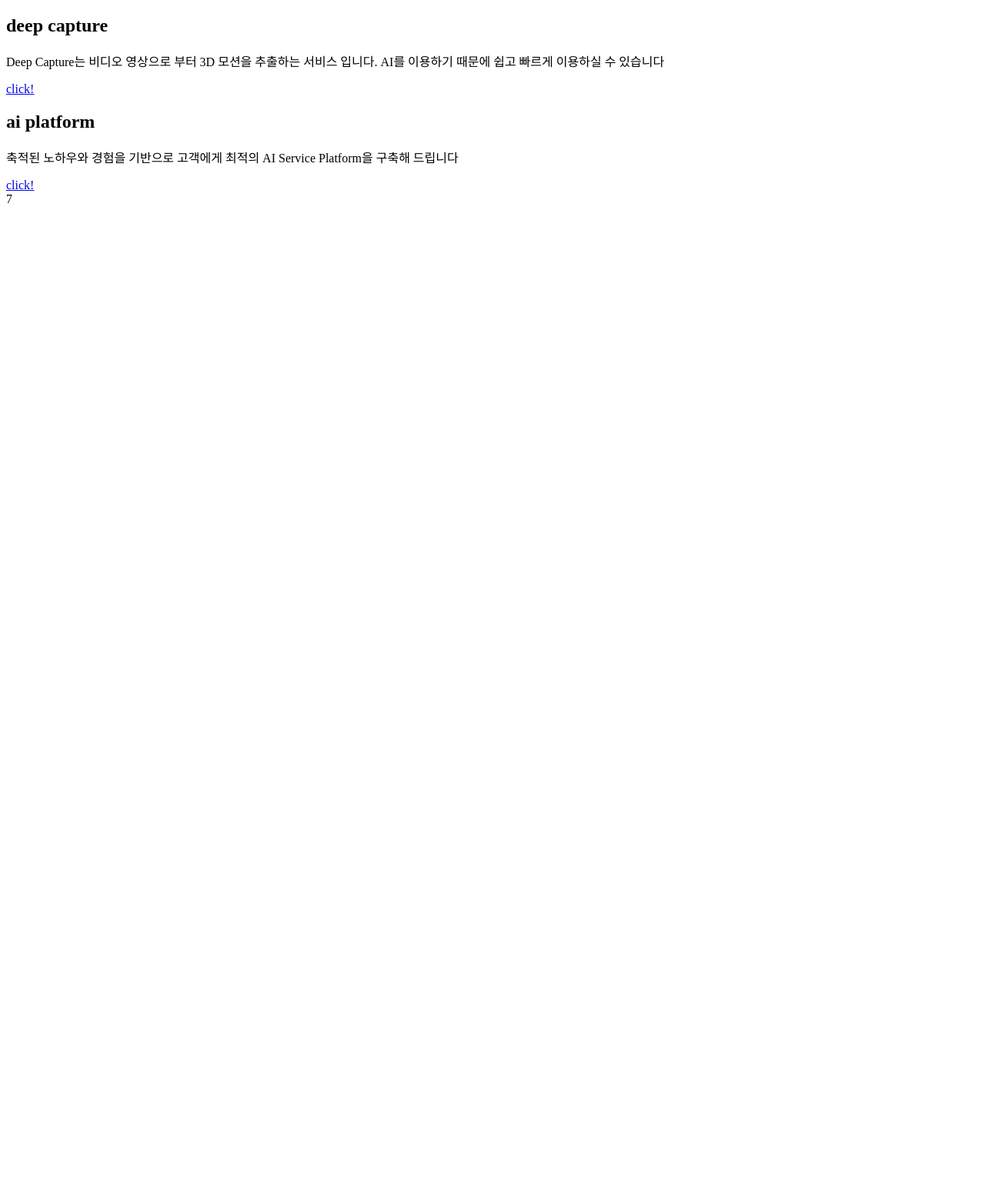
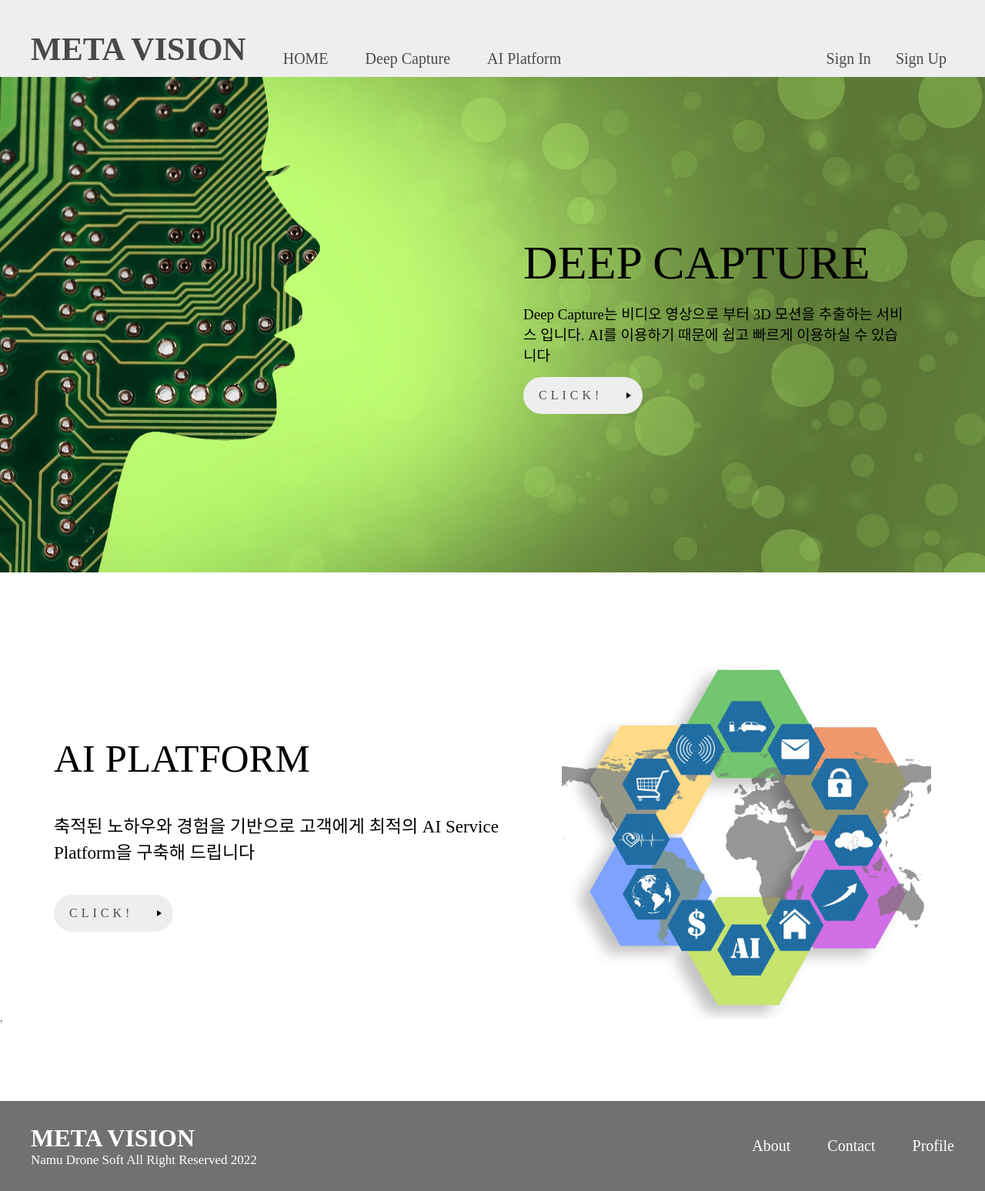
Before and after one commit to ody1478/meta_vision_v1, a plain HTML site: page index.html in a window 1280 px wide. Shown: the whole page at 77% size. Before the commit the page ends 800 px from the top, so only its background shows below. Drawn offline with Linux system fonts and the light colour scheme; the site is published under a folder, as on GitHub Pages, so addresses that start at the root find nothing; a web font is replaced by a local one.

Commit message:
Path 수정

```diff
--- a/about.html
+++ b/about.html
@@ -4,12 +4,12 @@
     <meta charset="UTF-8">
     <meta name="viewport" content="width=device-width, initial-scale=1.0">
     <title>About Us</title>
-    <link rel="stylesheet" href="/css/reset.css">
-    <link rel="stylesheet" href="/css/style.css">
-    <script src="/js/includeHTML.js"></script>
+    <link rel="stylesheet" href="css/reset.css">
+    <link rel="stylesheet" href="css/style.css">
+    <script src="js/includeHTML.js"></script>
 </head>
 <body>
-    <header include-html="/layout/header.html"></header>
+    <header include-html="layout/header.html"></header>
     <div class="depth about">
         <div class="inner">
             <div class="txt_wrap txt_center">
@@ -26,13 +26,13 @@
                     나무드론소프트는 미래에도 첨단 AI 기술을 기반으로한 서비스와 제품을 고객에게 제공할 수 있도독 최선을 다하겠습니다.
                 </p>
                 <br><br>
-                <a href="/contact.html" class="cont_btn">
+                <a href="contact.html" class="cont_btn">
                     <span>contact</span>
                 </a>
             </div>
         </div>
     </div>
-    <footer include-html="/layout/footer.html"></footer>
+    <footer include-html="layout/footer.html"></footer>
 </body>
 <script>
     includeHTML()
--- a/index.html
+++ b/index.html
@@ -4,12 +4,12 @@
     <meta charset="UTF-8">
     <meta name="viewport" content="width=device-width, initial-scale=1.0">
     <title>안녕하세요 메타비전입니다</title>
-    <link rel="stylesheet" href="/css/reset.css">
-    <link rel="stylesheet" href="/css/style.css">
-    <script src="/js/includeHTML.js"></script>
+    <link rel="stylesheet" href="css/reset.css">
+    <link rel="stylesheet" href="css/style.css">
+    <script src="js/includeHTML.js"></script>
 </head>
 <body>
-    <header include-html="/layout/header.html" ></header>
+    <header include-html="layout/header.html" ></header>
     <div class="visual">
         <div class="visu_txt_wrap">
             <h2 class="title_big">
@@ -18,7 +18,7 @@
             <p class="sub_txt">
                 Deep Capture는 비디오 영상으로 부터 3D 모션을 추출하는 서비스 입니다. AI를 이용하기 때문에 쉽고 빠르게 이용하실 수 있습니다
             </p>
-            <a href="/deep_capture.html" class="cont_btn">
+            <a href="deep_capture.html" class="cont_btn">
                 <span>click!</span>
             </a>
         </div>
@@ -35,13 +35,13 @@
                 <p class="depth_txt">
                     축적된 노하우와 경험을 기반으로 고객에게 최적의 AI Service Platform을 구축해 드립니다
                 </p>
-                <a href="/ai_platform.html" class="cont_btn">
+                <a href="ai_platform.html" class="cont_btn">
                     <span>click!</span>
                 </a>
             </div>
         </div>7
     </div>
-    <footer include-html="/layout/footer.html"></footer>
+    <footer include-html="layout/footer.html"></footer>
 </body>
 <script>
     includeHTML()
```
Also changed, not shown: ai_platform.html (+6 -6 lines), contact.html (+5 -5 lines), deep_capture.html (+6 -6 lines), deep_capture_01.html (+7 -7 lines), deep_capture_list.html (+7 -7 lines), profile.html (+5 -5 lines), signin.html (+5 -5 lines), signup.html (+5 -5 lines).
